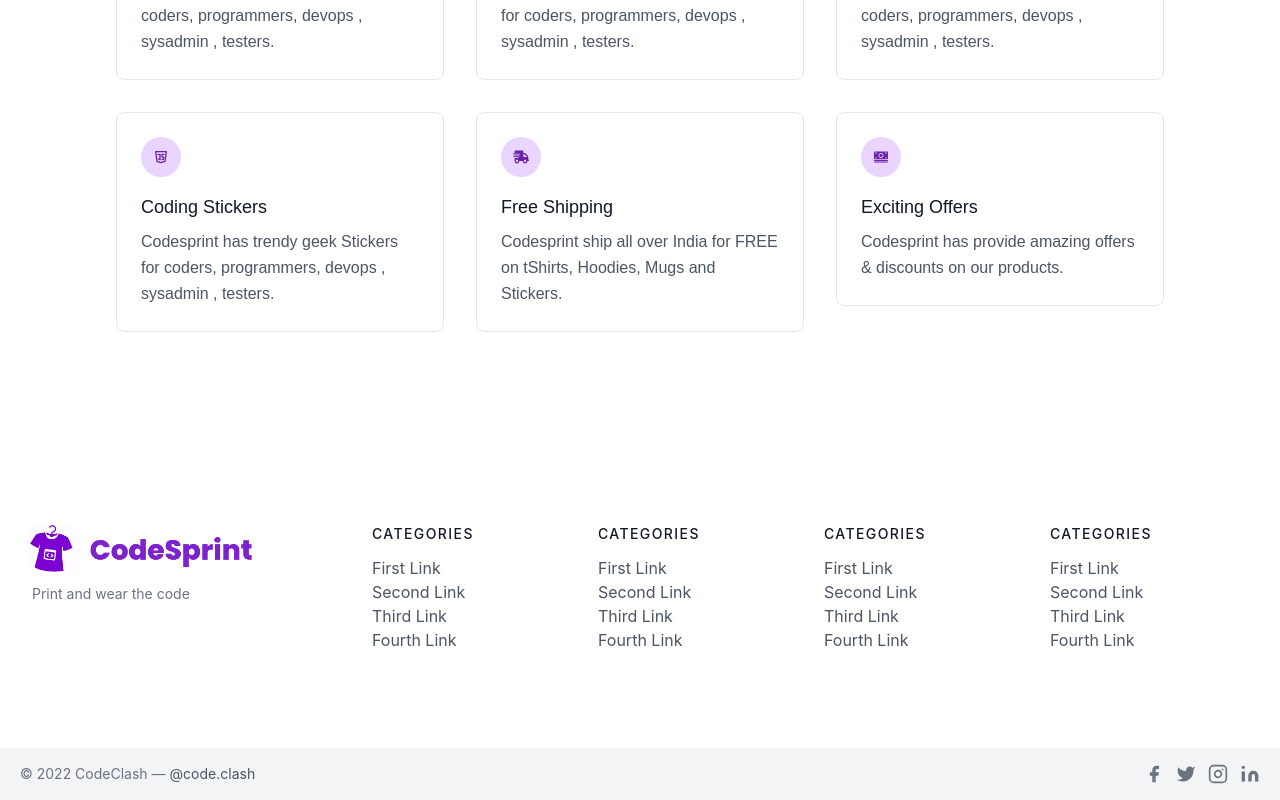
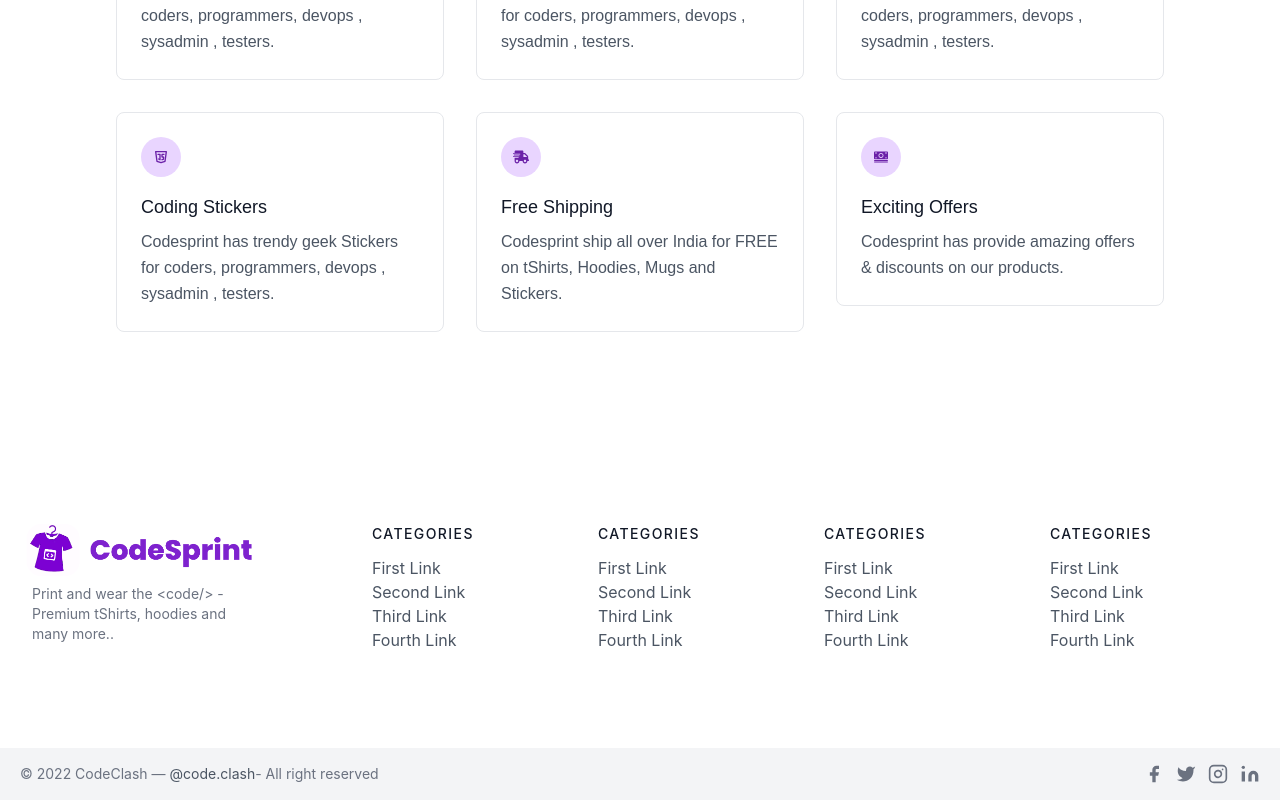
Before and after one commit to imtiyazCode/codesprint, a Next.js app: page / in a window 1280 px wide. Shown: the part 979-1779 px from the top of the page. Built offline with nearby package versions, Linux system fonts and the light colour scheme.

Commit message:
removing dummy text from product page

```diff
--- a/components/Footer.jsx
+++ b/components/Footer.jsx
@@ -12,7 +12,7 @@ const Footer = () => {
                             <img src="/codesprintlogo.png" alt="" />
                         </a>
                         </Link>
-                        <p className="mt-2 text-sm text-gray-500 px-3">Print and wear the code</p>
+                        <p className="mt-2 text-sm text-gray-500 px-3">Print and wear the &lt;code/&gt; - Premium tShirts, hoodies and many more..</p>
                     </div>
                     <div className="flex-grow flex flex-wrap md:pl-20 -mb-10 md:mt-0 mt-10 md:text-left text-center">
                         <div className="lg:w-1/4 md:w-1/2 w-full px-4">
@@ -96,6 +96,7 @@ const Footer = () => {
                     <div className="container mx-auto py-4 px-5 flex flex-wrap flex-col sm:flex-row">
                         <p className="text-gray-500 text-sm text-center sm:text-left">© 2022 CodeClash —
                             <a href="https://instagram.com/code.clash" rel="noopener noreferrer" className="text-gray-600 ml-1" target="_blank">@code.clash</a>
+                            - All right reserved
                         </p>
                         <span className="inline-flex sm:ml-auto sm:mt-0 mt-2 justify-center sm:justify-start">
                             <a className="text-gray-500">
--- a/pages/products/[slug].js
+++ b/pages/products/[slug].js
@@ -41,7 +41,7 @@ const hoodie = ({ addToCart, product, varients }) => {
                 <img alt="ecommerce" className="lg:w-1/2 w-full px-3 sm:px-12 md:w-2/3 mx-auto lg:h-auto lg:px-0 object-cover object-top rounded" src={product.img} />
                 <div className="lg:w-1/2 w-full lg:pl-10 lg:py-6 mt-6 lg:mt-0">
                     <h2 className="text-sm title-font text-gray-500 tracking-widest">CODESPRINT</h2>
-                    <h1 className="text-gray-900 text-3xl title-font font-medium mb-1">{product.title}</h1>
+                    <h1 className="text-gray-900 text-3xl title-font font-medium mb-1">{product.title} - ({product.color} / {size})</h1>
                     <div className="flex mb-4">
                         <span className="flex items-center">
                             <svg fill="currentColor" stroke="currentColor" strokeLinecap="round" strokeLinejoin="round" strokeWidth="2" className="w-4 h-4 text-purple-500" viewBox="0 0 24 24">
@@ -62,7 +62,7 @@ const hoodie = ({ addToCart, product, varients }) => {
                             <span className="text-gray-600 ml-3">4 Reviews</span>
                         </span>
                     </div>
-                    <p className="leading-relaxed">Fam locavore kickstarter distillery. Mixtape chillwave tumeric sriracha taximy chia microdosing tilde DIY. XOXO fam indxgo juiceramps cornhole raw denim forage brooklyn. Everyday carry +1 seitan poutine tumeric. Gastropub blue bottle austin listicle pour-over, neutra jean shorts keytar banjo tattooed umami cardigan.</p>
+                    <p className="leading-relaxed">{product.desc}</p>
                     <div className="flex mt-6 items-center pb-5 border-b-2 border-gray-100 mb-5">
                         <div className="flex items-center">
                             <span className="mr-3">Color</span>
```
